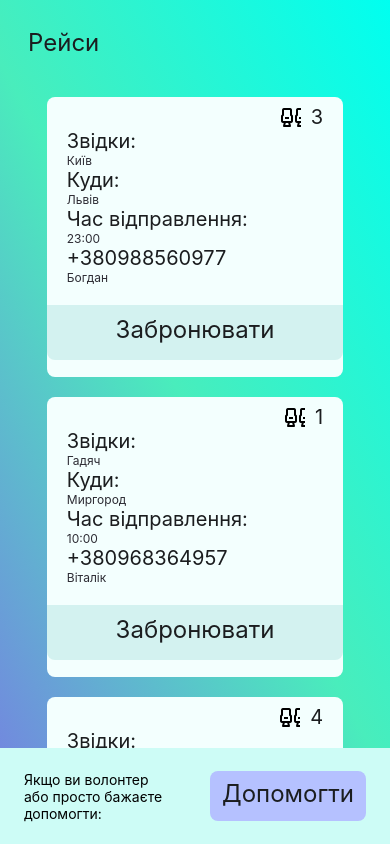
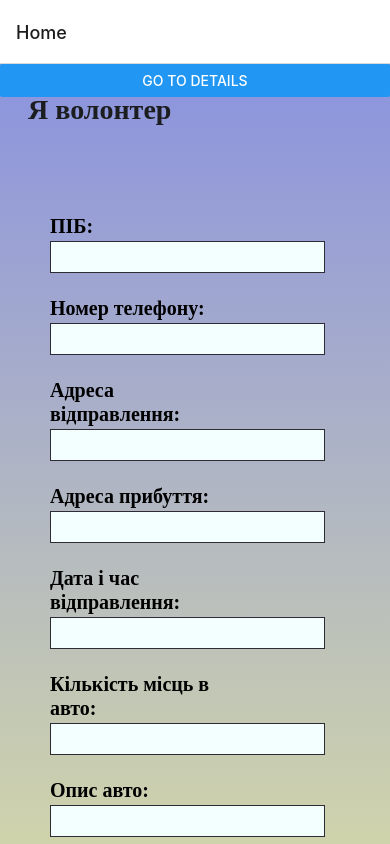
Before and after one commit to Euphoriaerika/charity-mobile-aplication, a React Native app: screen / in a window 390 px wide. Shown: the top 844 px of the page. Built offline with nearby package versions, Linux system fonts and the light colour scheme.

Commit message:
changes_norm

```diff
--- a/App.js
+++ b/App.js
@@ -1,46 +1,44 @@
-import { useState } from 'react';
-import { StatusBar } from 'expo-status-bar';
-import { StyleSheet, SafeAreaView, FlatList} from 'react-native';
-import { LinearGradient } from 'expo-linear-gradient';
-import Header from './components/Header';
-import Footer from './components/Footer';
-import ListJourney from './components/ListJourney';
+import * as React from 'react';
+import { Button, View, Text } from 'react-native';
+import { NavigationContainer } from '@react-navigation/native';
+import { createNativeStackNavigator } from '@react-navigation/native-stack';
+import Inputs from './inputs';
 
-export default function App() {
-  const [listOfItems, setListOfItems] = useState([
-    { start: 'Київ', end: 'Львів', time_start: '23:00', name_driver: 'Богдан', phone_number: '+380988560977', places: 3 },
-    { start: 'Гадяч', end: 'Миргород', time_start: '10:00', name_driver: 'Віталік', phone_number: '+380968364957', places: 1 },
-    { start: 'Одеса', end: 'Южноукраїнськ', time_start: '09:00', name_driver: 'Дімка', phone_number: '+380668362967', places: 4 },
-  ])
+function HomeScreen({ navigation }) {
   return (
-<SafeAreaView style={styles.container}>
-      <LinearGradient
-        style={styles.container_main}
-        colors={["#777CE3", "#49EDBC", "#00FFF0"]}
-        start={{ x: 0.1, y: 0.6 }}
-        end={{ x: 0.9, y: 0.4 }}>
-
-        <Header text={"Рейси"} />
-
-      <FlatList data={listOfItems} renderItem={({ item }) => (
-          <ListJourney el={item}/>
-        )} >
-        </FlatList>
-
-        <Footer/>
-
-      </LinearGradient>
-      <StatusBar style="auto" />
-    </SafeAreaView>
+    <View style={{ flex: 1}}>
+      <Inputs/>
+      <Button
+        title="Go to Details"
+        onPress={() => navigation.navigate('Details')}
+      />
+    </View>
   );
 }
 
-const styles = StyleSheet.create({
-  container: {
-    flex: 1,
-  },
+function DetailsScreen({ navigation }) {
+  return (
+    <View style={{ flex: 1, alignItems: 'center', justifyContent: 'center' }}>
+      <Text>Details Screen</Text>
+      <Button
+        title="Go to Details... again"
+        onPress={() => navigation.push('Details')}
+      />
+    </View>
+  );
+}
 
-  container_main: {
-    flex: 1,
-  },
-});
+const Stack = createNativeStackNavigator();
+
+function App() {
+  return (
+    <NavigationContainer>
+      <Stack.Navigator initialRouteName="Home">
+        <Stack.Screen name="Home" component={HomeScreen} />
+        <Stack.Screen name="Details" component={DetailsScreen} />
+      </Stack.Navigator>
+    </NavigationContainer>
+  );
+}
+
+export default App;
--- /dev/null
+++ b/inputs.js
@@ -0,0 +1,167 @@
+import React, { Component } from 'react'
+import { View, Text, TouchableOpacity, SafeAreaView, TextInput, StyleSheet } from 'react-native'
+import { LinearGradient } from 'expo-linear-gradient';
+
+class Inputs extends Component {
+   state = {
+      email: '',
+      password: ''
+   }
+   handleEmail = (text) => {
+      this.setState({ email: text })
+   }
+   handlePassword = (text) => {
+      this.setState({ password: text })
+   }
+   login = (email, pass) => {
+      alert('email: ' + email + ' password: ' + pass)
+   }
+   render() {
+      return (
+         <SafeAreaView style={styles.container}>
+      <LinearGradient
+        style={styles.container}
+        colors={["#F2F491", "#8B93DF"]}
+        start={{ x: 0, y: 1 }}
+        end={{ x: 0, y: 0 }}
+        //locations={[0.1, 0.3]}
+      >
+         <View style = {styles.inputcontainer}>
+            <Text style={styles.Header}>Я волонтер</Text>
+            <Text style={styles.inputtext}>ПІБ:</Text>
+            <TextInput style = {styles.input}
+               underlineColorAndroid = "transparent"
+            //    placeholder = "Email"
+            //    placeholderTextColor = "#2D2C34"
+               autoCapitalize = "none"
+               onChangeText = {this.handleEmail}/>
+            <Text style={styles.inputtext}>Номер телефону:</Text>
+            <TextInput style = {styles.input}
+               underlineColorAndroid = "transparent"
+            //    placeholder = "Password"
+            //    placeholderTextColor = "#2D2C34"
+               autoCapitalize = "none"
+               onChangeText = {this.handlePassword}/>
+
+            <Text style={styles.inputtext}>Адреса відправлення:</Text>
+            <TextInput style = {styles.input}
+               underlineColorAndroid = "transparent"
+            //    placeholder = "Password"
+            //    placeholderTextColor = "#2D2C34"
+               autoCapitalize = "none"
+               onChangeText = {this.handlePassword}/>
+
+            <Text style={styles.inputtext}>Адреса прибуття:</Text>
+            <TextInput style = {styles.input}
+               underlineColorAndroid = "transparent"
+            //    placeholder = "Password"
+            //    placeholderTextColor = "#2D2C34"
+               autoCapitalize = "none"
+               onChangeText = {this.handlePassword}/>
+
+            <Text style={styles.inputtext}>Дата і час відправлення:</Text>
+            <TextInput style = {styles.input}
+               underlineColorAndroid = "transparent"
+            //    placeholder = "Password"
+            //    placeholderTextColor = "#2D2C34"
+               autoCapitalize = "none"
+               onChangeText = {this.handlePassword}/>
+
+            <Text style={styles.inputtext}>Кількість місць в авто:</Text>
+            <TextInput style = {styles.input}
+               underlineColorAndroid = "transparent"
+            //    placeholder = "Password"
+            //    placeholderTextColor = "#2D2C34"
+               autoCapitalize = "none"
+               onChangeText = {this.handlePassword}/>
+
+            <Text style={styles.inputtext}>Опис авто:</Text>
+            <TextInput style = {styles.input}
+               underlineColorAndroid = "transparent"
+            //    placeholder = "Password"
+            //    placeholderTextColor = "#2D2C34"
+               autoCapitalize = "none"
+               onChangeText = {this.handlePassword}/>
+
+            <TouchableOpacity
+               style = {styles.submitButton}
+               onPress = {
+                  () => this.login(this.state.email, this.state.password)
+               }>
+               <Text style = {styles.submitButtonText}> Submit </Text>
+            </TouchableOpacity>
+         </View>
+
+       </LinearGradient>
+    </SafeAreaView>
+      )
+   }
+}
+export default Inputs
+
+const styles = StyleSheet.create({
+   container: {
+    position: "absolute",
+    top: 0,
+    left: 0,
+    right: 0,
+    bottom: -200,
+    zIndex: -1
+    },
+    inputtext: {
+        fontFamily: 'Montserrat',
+        fontStyle: 'normal',
+        fontWeight: 600,
+        fontSize: 20,
+        lineHeight: 24,
+    },
+   input: {
+      marginBottom: 20,
+      height: 32,
+      borderColor: '#2D2C34',
+      borderWidth: 1,
+      width: 275,
+      color: '#1B1D1F',
+      backgroundColor: '#F3FFFE',
+      fontFamily: 'Montserrat',
+      fontStyle: 'normal',
+      fontWeight: 600,
+      fontSize: 28,
+      lineHeight: 62,
+   },
+   submitButton: {
+      backgroundColor: '#2D2C34',
+      padding: 10,
+      margin: 15,
+      height: 40,
+   },
+   submitButtonText:{
+      color: 'white'
+   },
+   Header:{
+    color: '#1B1D1F',
+    fontFamily: 'Montserrat',
+    fontStyle: 'normal',
+    fontWeight: 600,
+    fontSize: 28,
+    lineHeight: 72,
+
+    left: 28,
+    top: 28,
+    width: 180,
+    height: 36,
+    display: 'flex',
+    alignItems: 'center',
+    position: 'absolute',
+   },
+   inputcontainer:{
+    paddingHorizontal: 50,
+    paddingTop: 150,
+    flexDirection: 'column',
+    alignItems: 'flex-start',
+    gap: 3,
+    width: 275,
+    height: 62,
+
+   },
+})
```
Also changed, not shown: package.json (+9 -4 lines), 1 other file (tests, documents, lock files or other folders).
